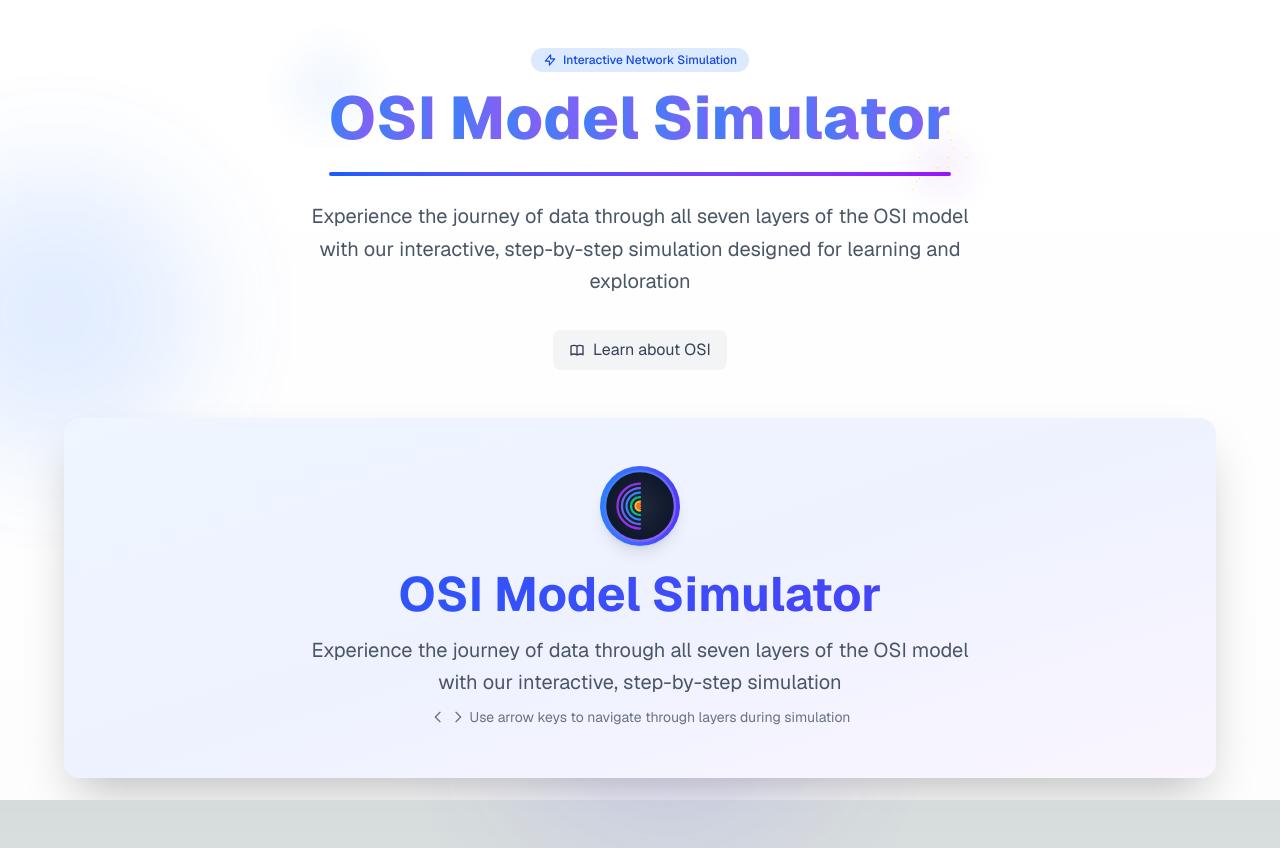
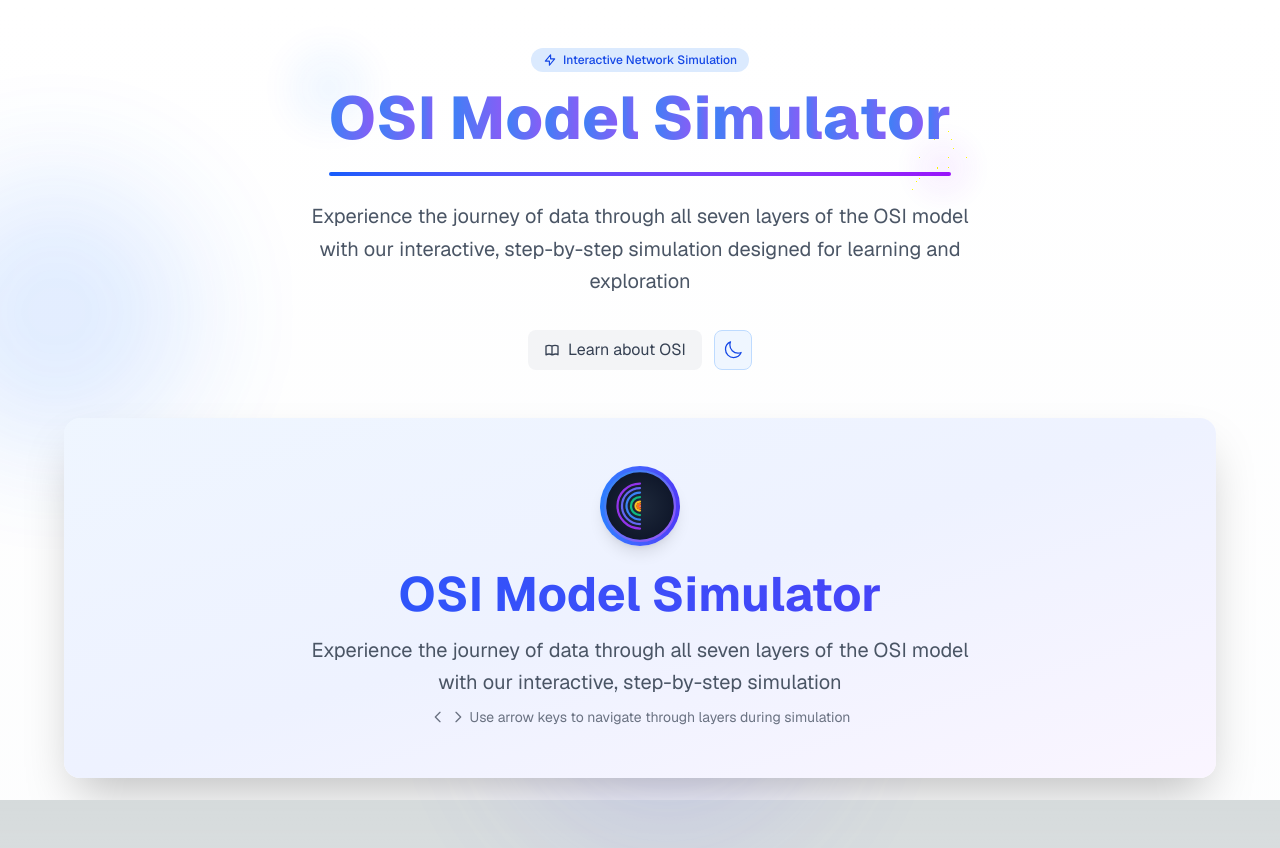
Before and after one commit to Roboticela/OSI-Model-Simulator, a Next.js app: page / in a window 1280 px wide. Built offline with nearby package versions, Linux system fonts and the light colour scheme.

Commit message:
Enhance global styles for dark mode support, improve scrollbar styling, and refine button hover effects; update layout to include theme initialization script and integrate ThemeToggle component for user-friendly theme switching.

```diff
--- a/src/app/globals.css
+++ b/src/app/globals.css
@@ -1,4 +1,5 @@
 @import "tailwindcss";
+@custom-variant dark (&:where(.dark, .dark *));
 
 :root {
   --foreground-rgb: 0, 0, 0;
@@ -6,12 +7,10 @@
   --background-end-rgb: 255, 255, 255;
 }
 
-@media (prefers-color-scheme: dark) {
-  :root {
+.dark {
   --foreground-rgb: 255, 255, 255;
   --background-start-rgb: 0, 0, 0;
   --background-end-rgb: 0, 0, 0;
-  }
 }
 
 html {
@@ -255,67 +254,60 @@ textarea:focus {
 }
 
 .slider-track {
-  @apply absolute inset-0 flex items-center;
-  pointer-events: none;
+  @apply absolute h-1 rounded-full bg-gray-200 dark:bg-gray-700 left-0 right-0 bottom-[9px];
 }
 
 .slider-track-inner {
-  @apply h-1 w-full bg-gradient-to-r from-blue-500 to-indigo-600 rounded-full;
+  @apply h-full rounded-full bg-blue-500 dark:bg-blue-400;
 }
 
-/* Custom button animations */
 .btn-hover-effect {
   @apply relative overflow-hidden;
 }
 
 .btn-hover-effect:after {
   content: '';
-  @apply absolute inset-0 bg-white opacity-0 transition-opacity;
+  @apply absolute inset-0 bg-black opacity-0 transition-opacity duration-200;
 }
 
 .btn-hover-effect:hover:after {
-  @apply opacity-20;
+  @apply opacity-5 dark:opacity-20;
 }
 
 .btn-hover-effect:active:after {
-  @apply opacity-30;
+  @apply opacity-10 dark:opacity-30;
 }
 
 /* Scrollbar styling */
 ::-webkit-scrollbar {
-  width: 8px;
-  height: 8px;
+  @apply w-2 h-2;
 }
 
 ::-webkit-scrollbar-track {
-  background: #f1f1f1;
+  @apply bg-gray-100 dark:bg-gray-800 rounded;
 }
 
 ::-webkit-scrollbar-thumb {
-  background: #888;
-  border-radius: 4px;
+  @apply bg-gray-300 dark:bg-gray-600 rounded hover:bg-gray-400 dark:hover:bg-gray-500 transition-colors;
 }
 
 ::-webkit-scrollbar-thumb:hover {
-  background: #555;
+  @apply bg-gray-400 dark:bg-gray-500;
 }
 
 /* Dark mode scrollbar */
-@media (prefers-color-scheme: dark) {
-  ::-webkit-scrollbar-track {
-    background: #333;
+.dark ::-webkit-scrollbar-track {
+  @apply bg-gray-800;
 }
 
-  ::-webkit-scrollbar-thumb {
-    background: #666;
+.dark ::-webkit-scrollbar-thumb {
+  @apply bg-gray-600;
 }
 
-  ::-webkit-scrollbar-thumb:hover {
-    background: #888;
-  }
+.dark ::-webkit-scrollbar-thumb:hover {
+  @apply bg-gray-500;
 }
 
-/* Animation utilities */
 @keyframes float {
   0% {
     transform: translateY(0px);
@@ -329,23 +321,22 @@ textarea:focus {
 }
 
 .animate-float {
-  animation: float 6s ease-in-out infinite;
+  animation: float 4s ease-in-out infinite;
 }
 
 @keyframes spin-slow {
-  from {
+  0% {
     transform: rotate(0deg);
   }
-  to {
+  100% {
     transform: rotate(360deg);
   }
 }
 
 .animate-spin-slow {
-  animation: spin-slow 8s linear infinite;
+  animation: spin-slow 10s linear infinite;
 }
 
-/* Custom focus styles */
 .focus-ring {
-  @apply focus:outline-none focus:ring-2 focus:ring-blue-500 focus:ring-offset-2 dark:focus:ring-offset-gray-900;
+  @apply focus:outline-none focus:ring-2 focus:ring-blue-500 dark:focus:ring-blue-400 focus:ring-offset-2 dark:focus:ring-offset-gray-900;
 }
--- a/src/app/layout.tsx
+++ b/src/app/layout.tsx
@@ -1,7 +1,7 @@
-import type { Metadata } from "next";
 import { Geist, Geist_Mono } from "next/font/google";
 import "./globals.css";
 import Script from "next/script";
+import { metadata } from "./metadata";
 
 const geistSans = Geist({
   variable: "--font-geist-sans",
@@ -13,25 +13,7 @@ const geistMono = Geist_Mono({
   subsets: ["latin"],
 });
 
-export const metadata: Metadata = {
-  title: {
-    default: "OSI Model Simulator - Interactive Network Visualization",
-    template: "%s | OSI Model Simulator"
-  },
-  description: "An interactive visualization tool for exploring the OSI (Open Systems Interconnection) model's seven layers and understanding network communication protocols.",
-  keywords: ["OSI Model", "Network Layers", "Network Simulation", "Data Transmission", "Computer Networks", "Educational Tool"],
-  authors: [{ name: "Roboticela" }],
-  creator: "Roboticela",
-  publisher: "Roboticela",
-  icons: {
-    icon: [
-      { url: "/favicon.svg", type: "image/svg+xml" }
-    ],
-    apple: [
-      { url: "/apple-touch-icon.svg", type: "image/svg+xml" }
-    ]
-  }
-};
+export { metadata };
 
 export default function RootLayout({
   children,
@@ -39,10 +21,27 @@ export default function RootLayout({
   children: React.ReactNode;
 }>) {
   return (
-    <html lang="en" className="scroll-smooth">
+    <html lang="en" className="scroll-smooth" suppressHydrationWarning>
       <head>
         <link rel="icon" href="/favicon.svg" type="image/svg+xml" />
         <link rel="apple-touch-icon" href="/apple-touch-icon.svg" type="image/svg+xml" />
+        {/* Theme initialization script - must be inline for immediate execution */}
+        <script
+          dangerouslySetInnerHTML={{
+            __html: `
+              (function() {
+                try {
+                  const storedTheme = localStorage.getItem('theme');
+                  const systemPrefersDark = window.matchMedia('(prefers-color-scheme: dark)').matches;
+                  const theme = storedTheme || (systemPrefersDark ? 'dark' : 'light');
+                  document.documentElement.classList.add(theme);
+                } catch (e) {
+                  console.error('Theme initialization failed:', e);
+                }
+              })();
+            `,
+          }}
+        />
         {/* Microsoft Clarity Analytics */}
         <Script id="microsoft-clarity" strategy="afterInteractive">
           {`
--- /dev/null
+++ b/src/app/metadata.ts
@@ -0,0 +1,21 @@
+import type { Metadata } from "next";
+
+export const metadata: Metadata = {
+  title: {
+    default: "OSI Model Simulator - Interactive Network Visualization",
+    template: "%s | OSI Model Simulator"
+  },
+  description: "An interactive visualization tool for exploring the OSI (Open Systems Interconnection) model's seven layers and understanding network communication protocols.",
+  keywords: ["OSI Model", "Network Layers", "Network Simulation", "Data Transmission", "Computer Networks", "Educational Tool"],
+  authors: [{ name: "Roboticela" }],
+  creator: "Roboticela",
+  publisher: "Roboticela",
+  icons: {
+    icon: [
+      { url: "/favicon.svg", type: "image/svg+xml" }
+    ],
+    apple: [
+      { url: "/apple-touch-icon.svg", type: "image/svg+xml" }
+    ]
+  }
+};
--- a/src/app/page.tsx
+++ b/src/app/page.tsx
@@ -4,6 +4,7 @@ import React from "react";
 import Link from "next/link";
 import OSISimulator from "../components/OSISimulator";
 import AnimatedTitle from "../components/AnimatedTitle";
+import ThemeToggle from "../components/ThemeToggle";
 
 export default function Home() {
   return (
@@ -41,6 +42,7 @@ export default function Home() {
               </svg>
               Learn about OSI
             </a>
+            <ThemeToggle />
           </div>
         </header>
 
--- /dev/null
+++ b/src/components/ThemeToggle.tsx
@@ -0,0 +1,43 @@
+"use client";
+
+import React, { useState, useEffect } from 'react';
+import { initializeTheme, setThemePreference } from '../utils/themeUtils';
+
+export default function ThemeToggle() {
+  const [theme, setTheme] = useState<"light" | "dark">("light");
+  const [mounted, setMounted] = useState(false);
+
+  useEffect(() => {
+    const initialTheme = initializeTheme();
+    setTheme(initialTheme);
+    setMounted(true);
+  }, []);
+
+  if (!mounted) {
+    return <div className="w-10 h-10"></div>;
+  }
+
+  const toggleTheme = () => {
+    const newTheme = theme === "light" ? "dark" : "light";
+    setTheme(newTheme);
+    setThemePreference(newTheme);
+  };
+
+  return (
+    <button
+      onClick={toggleTheme}
+      className="p-2 rounded-lg bg-blue-50 dark:bg-blue-900/30 text-blue-700 dark:text-blue-300 hover:bg-blue-100 dark:hover:bg-blue-800/50 transition-colors border border-blue-200 dark:border-blue-800"
+      aria-label="Toggle dark mode"
+    >
+      {theme === "light" ? (
+        <svg xmlns="http://www.w3.org/2000/svg" fill="none" viewBox="0 0 24 24" strokeWidth={1.5} stroke="currentColor" className="w-5 h-5">
+          <path strokeLinecap="round" strokeLinejoin="round" d="M21.752 15.002A9.72 9.72 0 0 1 18 15.75c-5.385 0-9.75-4.365-9.75-9.75 0-1.33.266-2.597.748-3.752A9.753 9.753 0 0 0 3 11.25C3 16.635 7.365 21 12.75 21a9.753 9.753 0 0 0 9.002-5.998Z" />
+        </svg>
+      ) : (
+        <svg xmlns="http://www.w3.org/2000/svg" fill="none" viewBox="0 0 24 24" strokeWidth={1.5} stroke="currentColor" className="w-5 h-5">
+          <path strokeLinecap="round" strokeLinejoin="round" d="M12 3v2.25m6.364.386-1.591 1.591M21 12h-2.25m-.386 6.364-1.591-1.591M12 18.75V21m-4.773-4.227-1.591 1.591M5.25 12H3m4.227-4.773L5.636 5.636M15.75 12a3.75 3.75 0 1 1-7.5 0 3.75 3.75 0 0 1 7.5 0Z" />
+        </svg>
+      )}
+    </button>
+  );
+}
--- /dev/null
+++ b/src/components/ThemeWrapper.tsx
@@ -0,0 +1,12 @@
+"use client";
+
+import React from 'react';
+import ThemeToggle from './ThemeToggle';
+
+export default function ThemeWrapper() {
+  return (
+    <div className="fixed top-4 right-4 z-50">
+      <ThemeToggle />
+    </div>
+  );
+}
--- /dev/null
+++ b/src/utils/themeUtils.ts
@@ -0,0 +1,21 @@
+"use client";
+
+export const initializeTheme = (): "light" | "dark" => {
+  if (typeof window === 'undefined') return 'light';
+
+  const storedTheme = localStorage.getItem('theme');
+  const systemPrefersDark = window.matchMedia('(prefers-color-scheme: dark)').matches;
+  const initialTheme = (storedTheme || (systemPrefersDark ? 'dark' : 'light')) as "light" | "dark";
+
+  document.documentElement.classList.remove('dark', 'light');
+  document.documentElement.classList.add(initialTheme);
+
+  return initialTheme;
+};
+
+export const setThemePreference = (theme: "light" | "dark"): void => {
+  document.documentElement.classList.remove('dark', 'light');
+  document.documentElement.classList.add(theme);
+
+  localStorage.setItem('theme', theme);
+};
--- /dev/null
+++ b/tailwind.config.ts
@@ -0,0 +1,75 @@
+import type { Config } from "tailwindcss";
+
+const config: Config = {
+  darkMode: "class",
+  content: [
+    "./src/pages/**/*.{js,ts,jsx,tsx,mdx}",
+    "./src/components/**/*.{js,ts,jsx,tsx,mdx}",
+    "./src/app/**/*.{js,ts,jsx,tsx,mdx}",
+  ],
+  theme: {
+    extend: {
+      colors: {
+        'layer-purple': {
+          light: '#F3E8FF',
+          border: '#D8B4FE',
+        },
+        'layer-indigo': {
+          light: '#E0E7FF',
+          border: '#A5B4FC',
+        },
+        'layer-blue': {
+          light: '#DBEAFE',
+          border: '#93C5FD',
+        },
+        'layer-green': {
+          light: '#DCFCE7',
+          border: '#86EFAC',
+        },
+        'layer-yellow': {
+          light: '#FEF9C3',
+          border: '#FDE047',
+        },
+        'layer-orange': {
+          light: '#FFEDD5',
+          border: '#FDBA74',
+        },
+        'layer-red': {
+          light: '#FEE2E2',
+          border: '#FCA5A5',
+        },
+        'dark-layer-purple': {
+          dark: '#581C87',
+          border: '#7E22CE',
+        },
+        'dark-layer-indigo': {
+          dark: '#3730A3',
+          border: '#4F46E5',
+        },
+        'dark-layer-blue': {
+          dark: '#1E40AF',
+          border: '#3B82F6',
+        },
+        'dark-layer-green': {
+          dark: '#166534',
+          border: '#22C55E',
+        },
+        'dark-layer-yellow': {
+          dark: '#854D0E',
+          border: '#EAB308',
+        },
+        'dark-layer-orange': {
+          dark: '#9A3412',
+          border: '#F97316',
+        },
+        'dark-layer-red': {
+          dark: '#991B1B',
+          border: '#EF4444',
+        },
+      },
+    },
+  },
+  plugins: [],
+};
+
+export default config;
```
Also changed, not shown: src/components/OSISimulator.tsx (+0 -29 lines). Lines whose indentation alone changed are shown as unchanged.
